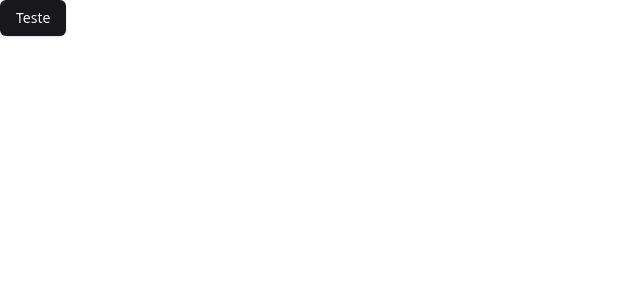
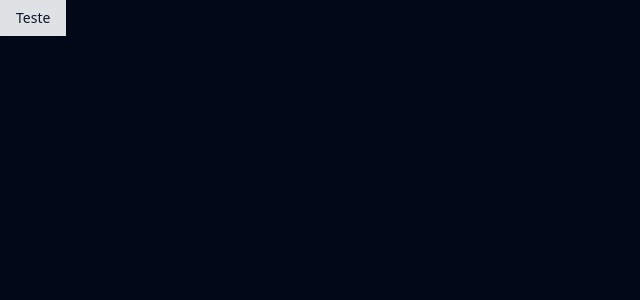
Before and after one commit to thiagonevesalmeida/ai-video-prompt, a React (Vite) app in the folder upload-ai-web/: page / in a window 1280 px wide. Shown: the top 300 px of the page, without its empty margins (0-640 px from the left). Built offline with nearby package versions, Linux system fonts and the light colour scheme.

Commit message:
add web setups

```diff
--- a/upload-ai-web/src/index.css
+++ b/upload-ai-web/src/index.css
@@ -4,65 +4,25 @@
 
 @layer base {
   :root {
-    --background: 0 0% 100%;
-    --foreground: 240 10% 3.9%;
-
-    --card: 0 0% 100%;
-    --card-foreground: 240 10% 3.9%;
-
-    --popover: 0 0% 100%;
-    --popover-foreground: 240 10% 3.9%;
-
-    --primary: 240 5.9% 10%;
-    --primary-foreground: 0 0% 98%;
-
-    --secondary: 240 4.8% 95.9%;
-    --secondary-foreground: 240 5.9% 10%;
-
-    --muted: 240 4.8% 95.9%;
-    --muted-foreground: 240 3.8% 46.1%;
-
-    --accent: 240 4.8% 95.9%;
-    --accent-foreground: 240 5.9% 10%;
-
-    --destructive: 0 84.2% 60.2%;
-    --destructive-foreground: 0 0% 98%;
-
-    --border: 240 5.9% 90%;
-    --input: 240 5.9% 90%;
-    --ring: 240 10% 3.9%;
-
-    --radius: 0.5rem;
-  }
-
-  .dark {
-    --background: 240 10% 3.9%;
-    --foreground: 0 0% 98%;
-
-    --card: 240 10% 3.9%;
-    --card-foreground: 0 0% 98%;
-
-    --popover: 240 10% 3.9%;
-    --popover-foreground: 0 0% 98%;
-
-    --primary: 0 0% 98%;
-    --primary-foreground: 240 5.9% 10%;
-
-    --secondary: 240 3.7% 15.9%;
-    --secondary-foreground: 0 0% 98%;
-
-    --muted: 240 3.7% 15.9%;
-    --muted-foreground: 240 5% 64.9%;
-
-    --accent: 240 3.7% 15.9%;
-    --accent-foreground: 0 0% 98%;
-
+    --background: 222.2 84% 4.9%;
+    --foreground: 210 40% 98%;
+    --card: 222.2 84% 4.9%;
+    --card-foreground: 210 40% 98%;
+    --popover: 222.2 84% 4.9%;
+    --popover-foreground: 210 40% 98%;
+    --primary: 210 40% 98%;
+    --primary-foreground: 222.2 47.4% 11.2%;
+    --secondary: 217.2 32.6% 17.5%;
+    --secondary-foreground: 210 40% 98%;
+    --muted: 217.2 32.6% 17.5%;
+    --muted-foreground: 215 20.2% 65.1%;
+    --accent: 217.2 32.6% 17.5%;
+    --accent-foreground: 210 40% 98%;
     --destructive: 0 62.8% 30.6%;
-    --destructive-foreground: 0 0% 98%;
-
-    --border: 240 3.7% 15.9%;
-    --input: 240 3.7% 15.9%;
-    --ring: 240 4.9% 83.9%;
+    --destructive-foreground: 210 40% 98%;
+    --border: 217.2 32.6% 17.5%;
+    --input: 217.2 32.6% 17.5%;
+    --ring: 212.7 26.8% 83.9;
   }
 }
 
```
Also changed, not shown: upload-ai-web/components.json.
